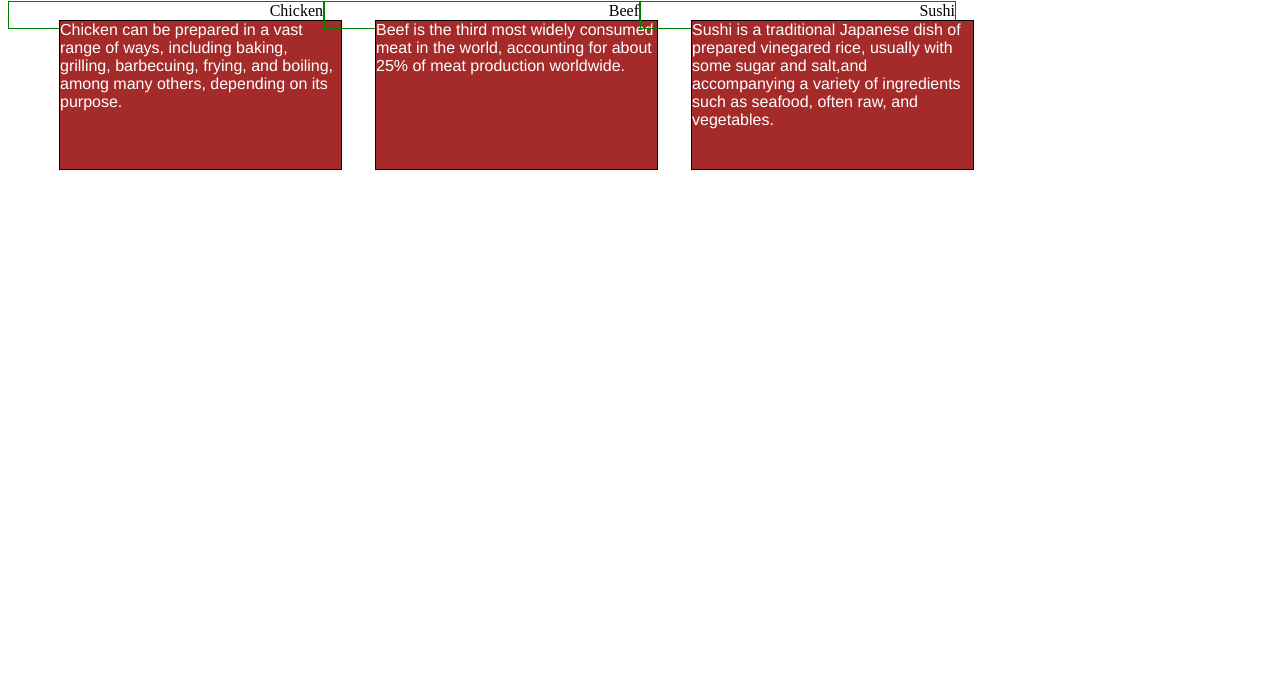
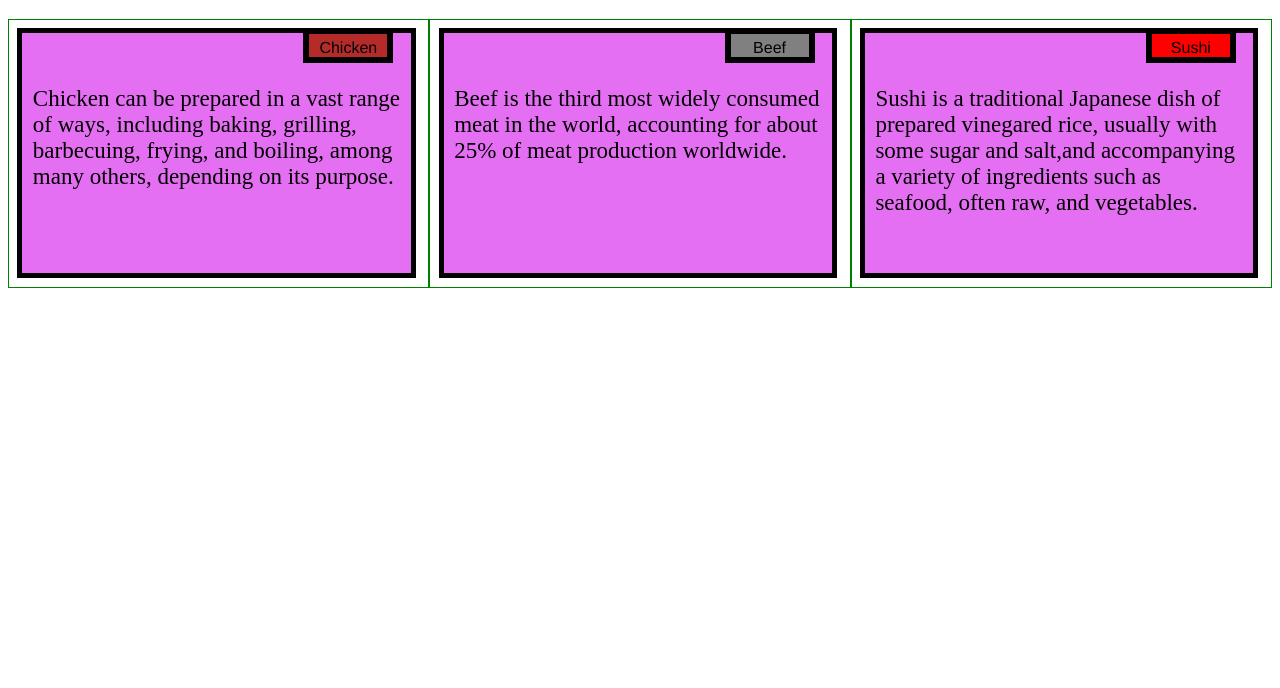
Before and after one commit to SaraZayed96/Coursera-test, a plain HTML site: page mod2_solution/index.html in a window 1280 px wide. Shown: the part 112-800 px from the top of the page. Drawn offline with Linux system fonts and the light colour scheme.

Commit message:
I can do it!!

```diff
--- a/mod2_solution/css/external.css
+++ b/mod2_solution/css/external.css
@@ -5,39 +5,78 @@
 * {
   box-sizing: border-box;
 
+
 }
 h1 {
-  margin-bottom: 15px;
+  margin-bottom: 30px;
   text-align: center;
+  font-family: "Comic Sans MS" , sans-serif;
+  font-variant-caps: unicase;
+  font-size: 55px;
+  font-weight: lighter;
 }
 
 
+.box {
+  width: 100%;
+  overflow: none;
+}
 
-.in {
-  border: 1px solid black;
-  background-color: #A52A2A;
-  width: 90%;
-  height: 150px;
-  margin-right: auto;
-  margin-left: 50px;
+.content-name {
+  overflow: none;
+  border: 6px solid black;
+  background-color: #B52B2A;
+  width: 90px;
+  height: 35px;
+  margin-right: 35px;
+  margin-top: 0px;
   font-family: Helvetica;
-  color: white;
-  text-align: left;
-  position: absolute;
+  text-align: center;
+  position: relative;
+  padding: 5px;
+  float: right;
+}
 
+.content-name1 {
+  overflow: none;
+  border: 6px solid black;
+  background-color: grey;
+  width: 90px;
+  height: 35px;
+  margin-right: 35px;
+  margin-top: 0px;
+  font-family: Helvetica;
+  text-align: center;
+  position: relative;
+  padding: 5px;
+  float: right;
 
 }
 
-.out {
-    width: 100px;
-    height: 28px;
-    padding: 0px
-    background-color: yellow;
-    text-align: right;
-    position: relative;
+.content-name2 {
+  overflow: none;
+  border: 6px solid black;
+  background-color: #FF0000;
+  width: 90px;
+  height: 35px;
+  margin-right: 35px;
+  margin-top: 0px;
+  font-family: Helvetica;
+  text-align: center;
+  position: relative;
+  padding: 5px;
+  float: right;
+}
+
+.content {
+    width: 95%;
+    height: 250px;
+    padding: 2.5%;
+    padding-top: 53px;
+    font-size: 23px;
+    background-color: #E56FF3;
     border: 5px solid;
-    top:40px;
-
+    margin: 2%;
 
 
 }
--- a/mod2_solution/index.html
+++ b/mod2_solution/index.html
@@ -10,18 +10,28 @@
 <body>
 <h1>Our Menu</h1>
 
-<div class="row">
 
  <!-- <section class="place">Chicken</section> -->
-  <section class="col-lg-3 col-md-6 col-sd-9 out ">Chicken
-  <section class="in">Chicken can be prepared in a vast range of ways, including baking, grilling, barbecuing, frying, and boiling, among many others, depending on its purpose.</section>
-  </section>
+  <div class="col-lg-4 col-md-6 col-sd-9">
+    <div class="box">
+    <p class="content-name"> Chicken </p>
+  <p class="content">Chicken can be prepared in a vast range of ways, including baking, grilling, barbecuing, frying, and boiling, among many others, depending on its purpose.</p>
+  </div>
+</div>
 
-  <section class="col-lg-3 col-md-6 col-sd-9 out">Beef
-  <section class="in">Beef is the third most widely consumed meat in the world, accounting for about 25% of meat production worldwide.</section></section>
+  <div class="col-lg-4 col-md-6 col-sd-9">
+    <div class="box">
+      <p class="content-name1"> Beef </p>
+  <p class="content">Beef is the third most widely consumed meat in the world, accounting for about 25% of meat production worldwide.</p>
+</div>
+</div>
 
-  <section class="col-lg-3 col-md-6 col-sd-9 out">Sushi<section class="in">Sushi is a traditional Japanese dish of prepared vinegared rice, usually with some sugar and salt,and accompanying a variety of ingredients such as seafood, often raw, and vegetables.</section></section>
-
+  <div class="col-lg-4 col-md-6 col-sd-9">
+    <div class="box">
+    <p class="content-name2"> Sushi </p>
+    <p class="content">Sushi is a traditional Japanese dish of prepared vinegared rice, usually with some sugar and salt,and accompanying a variety of ingredients such as seafood, often raw, and vegetables.</p>
+  </div>
+  </div>
 </div>
 
 </body>
```
